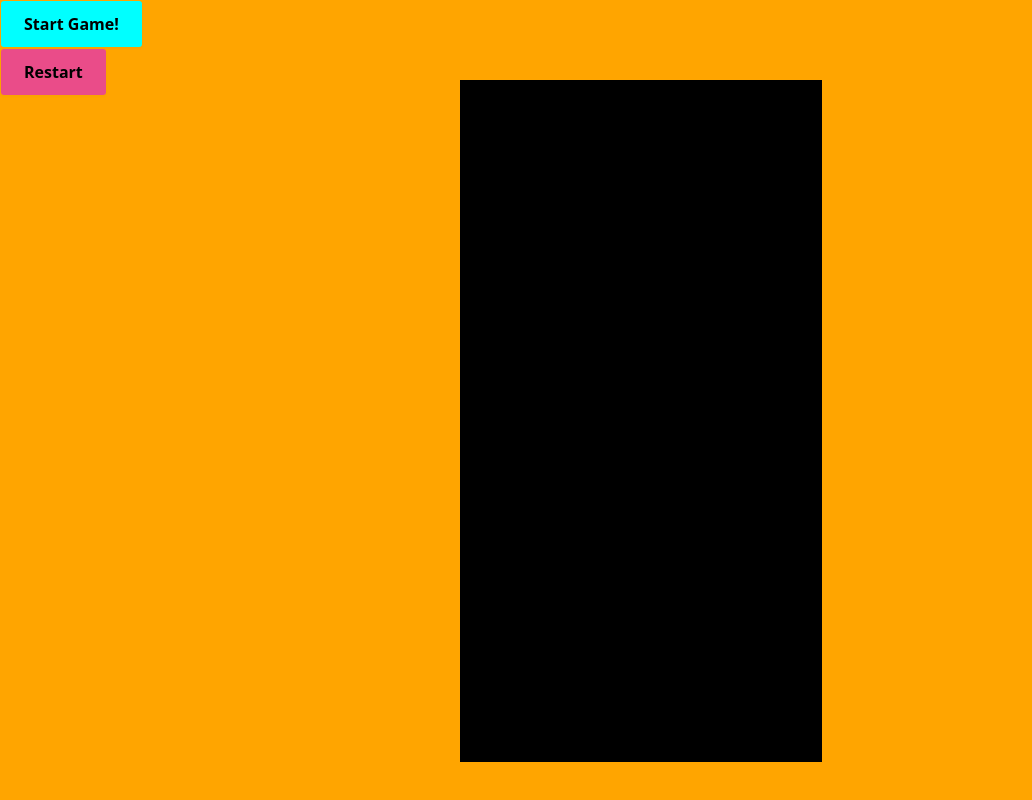
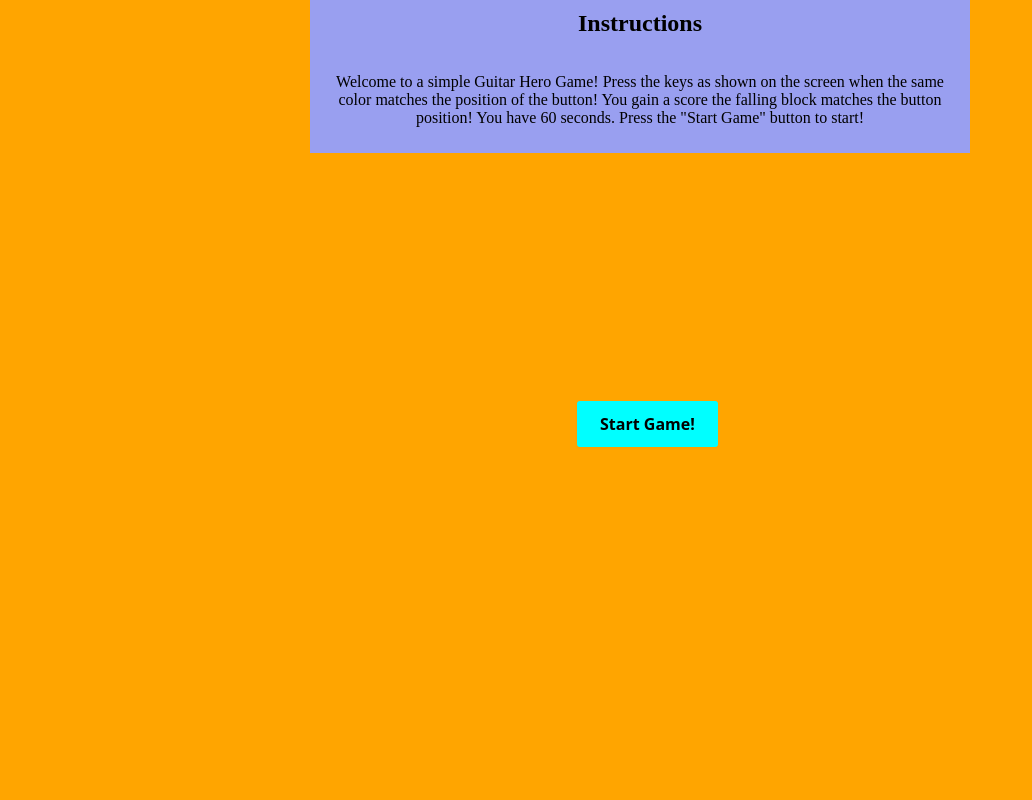
Before and after one commit to eugenelye/MusicKeys, a plain HTML site: page index.html in a window 1280 px wide. Shown: the whole page, without its empty margins (0-1032 px from the left). Drawn offline with Linux system fonts and the light colour scheme.

Commit message:
end of day 3 commit

```diff
--- a/index.html
+++ b/index.html
@@ -8,12 +8,21 @@
     <link href="style.css" rel="stylesheet" />
   </head>
   <body>
-    <div>
-    <button class="start">Start Game!</button>
+    <div class="button">
+      <button class="start">Start Game!</button>
     </div>
     <div>
-    <button class="restart">Restart</button>
+      <h2 id = "instructions">Instructions</h2>
+      </div>
+      <div id = "words">
+      <p>
+        Welcome to a simple Guitar Hero Game! Press the keys as shown on the
+        screen when the same color matches the position of the button! You gain
+        a score the falling block matches the button position! You have 60
+        seconds. Press the "Start Game" button to start!
+      </p>
     </div>
+
     <h2 id="score"></h2>
     <h2 id="speed"></h2>
     <h2 id="time"></h2>
--- a/script.js
+++ b/script.js
@@ -5,7 +5,7 @@ window.addEventListener("keydown", keyDown);
 
 //creating the start button
 document.querySelector('.start').addEventListener("click", startGame);
-document.querySelector('.restart').addEventListener("click", restartGame);
+document.getElementById("canvas").style.visibility = "hidden";
 
 //this defines the button colors
 const colors = ["red", "blue", "green","yellow", "cyan"];
@@ -16,37 +16,34 @@ const rectangle = [];
 //inital conditions of the game
 let score = 0;
 let speed = 3;
-let time = 10;
-
-//onclick function to start the game
-function restartGame () {
-
-  document.getElementById("canvas").style.display = "inital";
-  setInterval(fallingRect,30);
+let time = 20;
 
 
-}
 
+//function of the start game button
 function startGame () {
 
   setInterval(fallingRect,30);
+  document.getElementById("canvas").style.visibility = "visible";
 
 
-  }
-
-let countDown = setInterval(function(){
+    let countDown = setInterval(function(){
   time--;
   if (time === 0) {
     clearInterval(countDown);
     alert(`Time is up! Your score is ${score}!`);
-    document.getElementById("canvas").style.display = "none";
-
+    score = 0;
+    document.getElementById("canvas").style.visibility = "hidden";
   }
+}, 1000);
+document.querySelector("#instructions").style.visibility = "hidden";
+document.querySelector("#words").style.visibility = "hidden";
+  }
+//function when the games end (timer = 0)
 
 
-}, 1000);
 
-//this defines the button width size, which is 1/3 width of the canvas
+//this defines the button width size, which is 1/5 width of the canvas and button height.
 const buttonWidth = [canvas.width / 5, canvas.width / 5, canvas.width / 5, canvas.width / 5, canvas.width / 5];
 const buttonHeight = [canvas.width / 16, canvas.width / 16, canvas.width / 16, canvas.width / 16, canvas.width / 16];
 
@@ -75,7 +72,7 @@ function drawButtons() {
 }
 
 function drawRect() {
-  // This function will draw the rectangle block on the screen based on what is set in the rectangle[]
+  // This function will draw the rectangle block on the screen based color and position.
   for (let i = 0; i < rectangle.length; i++) {
     ctx.beginPath();
     ctx.fillStyle = colors[rectangle[i][0]];
@@ -89,7 +86,7 @@ function drawRect() {
 }
 
 function makeRect() {
-  // This function will random set a number to the blocks[] (0 = red, 1 = blue, 2 = green).
+  // This function will random set a number to the blocks[] (0 = red, 1 = blue, 2 = green, 3 = yellow, 4 =cyan).
   // if red is randomised, it will be placed at the left. position = 0 will be assigned to the rectangle y position every time.
   // - Note: This will be call every 3000/speed milliseconds
   rectangle.push([Math.floor(Math.random() * 5), 0]);
@@ -188,4 +185,5 @@ function keyDown() {
   }
 
 
-}
+
+  }
--- a/style.css
+++ b/style.css
@@ -2,19 +2,38 @@
   border: 1px solid black;
   width: 45vh;
   height: 85vh;
-
   position: absolute;
   top: 10vh;
   left: calc(50vw - 22.5vh);
-
   margin: auto;
   background-color: black;
+}
+
+.button {
+  position: absolute;
+  top: 50%;
+  left: 45%;
+}
+
+#instructions {
+  margin: auto;
+  width: 50%;
+  padding: 10px;
+  background: #999ff0;
+  text-align: center;
+}
+
+#words {
+  margin: auto;
+  width: 50%;
+  padding: 10px;
+  background: #999ff0;
+  text-align: center;
 }
 
 #score {
   font-family: "Helvetica Neue", sans-serif;
   font-size: 14px;
-
 }
 
 #speed {
@@ -33,7 +52,6 @@ body {
 }
 
 .start {
-  align-items: center;
   background-clip: padding-box;
   background-color: cyan;
   border: 1px solid transparent;
@@ -77,51 +95,3 @@ body {
   box-shadow: rgba(0, 0, 0, 0.06) 0 2px 4px;
   transform: translateY(0);
 }
-
-
-
-  .restart {
-    align-items: center;
-    background-clip: padding-box;
-    background-color: #EA4C89;;
-    border: 1px solid transparent;
-    border-radius: 0.25rem;
-    box-shadow: rgba(0, 0, 0, 0.02) 0 1px 3px 0;
-    box-sizing: border-box;
-    color: black;
-    cursor: pointer;
-    display: inline-flex;
-    font-family: system-ui, -apple-system, system-ui, "Helvetica Neue", Helvetica,
-      Arial, sans-serif;
-    font-size: 16px;
-    font-weight: 600;
-    justify-content: center;
-    line-height: 1.25;
-    margin: 0;
-    min-height: 3rem;
-    padding: calc(0.875rem - 1px) calc(1.5rem - 1px);
-    position: relative;
-    text-decoration: none;
-    transition: all 250ms;
-    user-select: none;
-    -webkit-user-select: none;
-    touch-action: manipulation;
-    vertical-align: baseline;
-    width: auto;
-  }
-
-  .restart:hover,
-  .restart:focus {
-    background-color: #EA4C89;;
-    box-shadow: rgba(0, 0, 0, 0.1) 0 4px 12px;
-  }
-
-  .restart:hover {
-    transform: translateY(-1px);
-  }
-
-  .restart:active {
-    background-color: #EA4C89;;
-    box-shadow: rgba(0, 0, 0, 0.06) 0 2px 4px;
-    transform: translateY(0);
-  }
```
